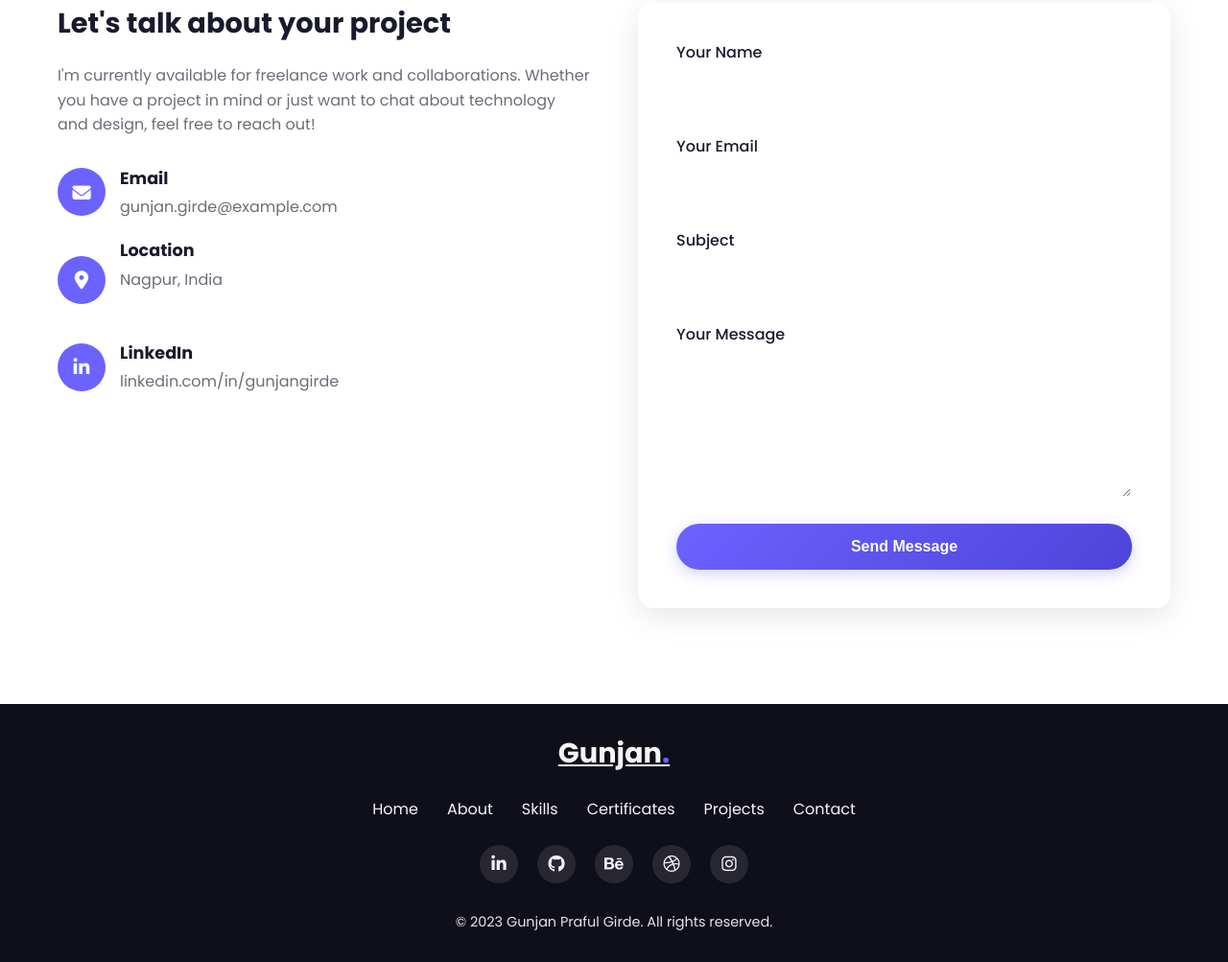
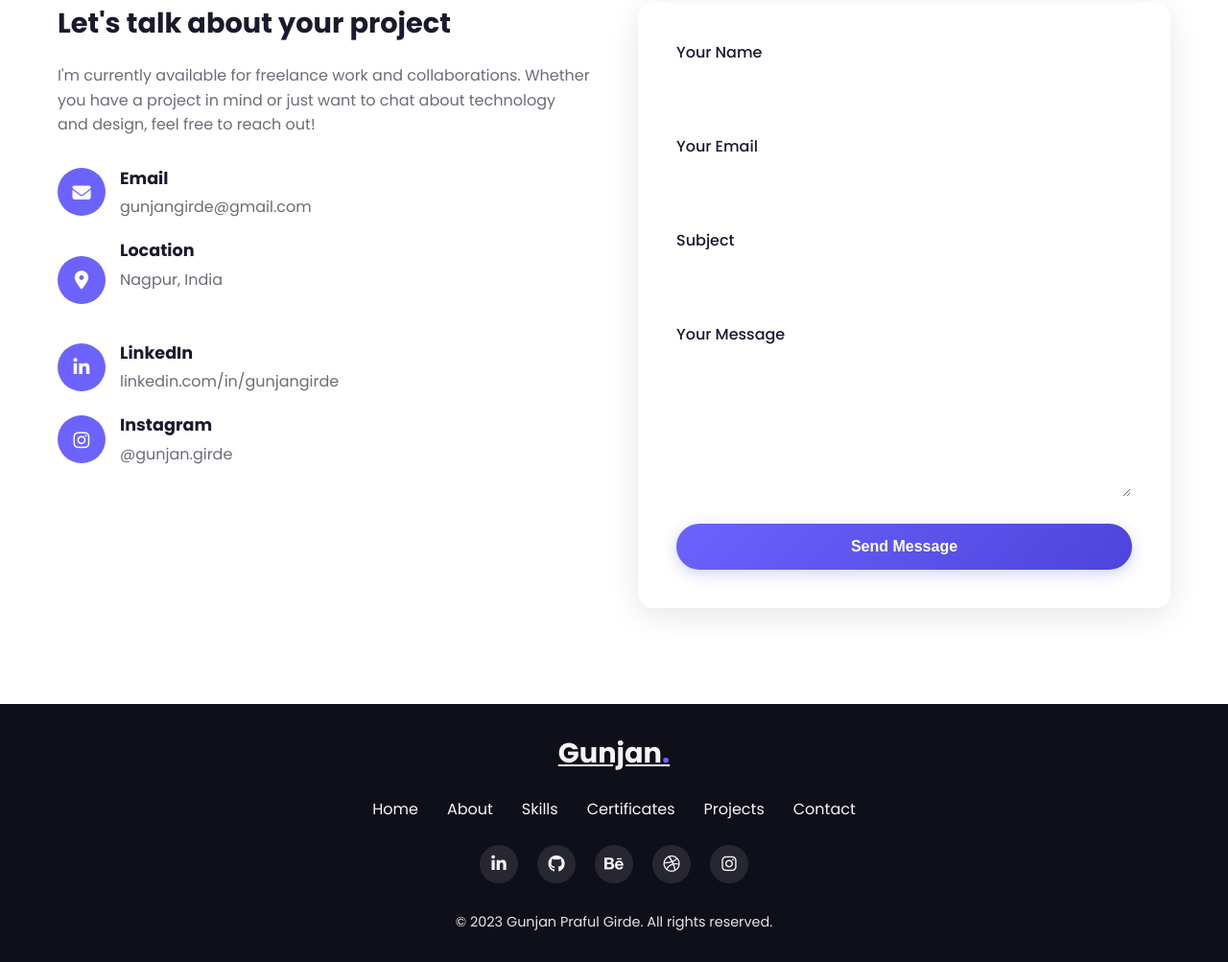
Before and after one commit to gunjangirde/portfolio, a website: page index.html in a window 1280 px wide. Shown: the part 5171-6174 px from the top of the page at 96% size. Drawn offline with Linux system fonts and the light colour scheme.

Commit message:
Update index.html

```diff
--- a/index.html
+++ b/index.html
@@ -1492,7 +1492,7 @@
                             </div>
                             <div class="contact-text">
                                 <h4>Email</h4>
-                                <a href="mailto:gunjan.girde@example.com">gunjan.girde@example.com</a>
+                                <a href="mailto:gunjangirde@gmail.com">gunjangirde@gmail.com</a>
                             </div>
                         </div>
                         <div class="contact-item">
@@ -1511,6 +1511,15 @@
                             <div class="contact-text">
                                 <h4>LinkedIn</h4>
                                 <a href="https://www.linkedin.com/in/gunjangirde" target="_blank">linkedin.com/in/gunjangirde</a>
+                            </div>
+                        </div>
+                        <div class="contact-item">
+                            <div class="contact-icon">
+                                <i class="fab fa-instagram"></i>
+                            </div>
+                            <div class="contact-text">
+                                <h4>Instagram</h4>
+                                <a href="https://www.instagram.com/gunjan.girde/" target="_blank">@gunjan.girde</a>
                             </div>
                         </div>
                     </div>
```
